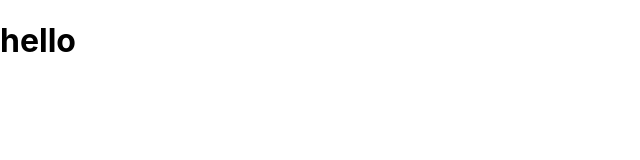
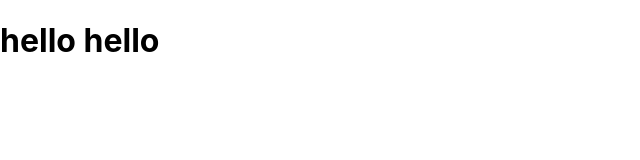
Before and after one commit to Jueun97/25degree, a React (Create React App) app: page / in a window 1280 px wide. Shown: the top 160 px of the page, without its empty margins (0-640 px from the left). Built offline with nearby package versions, Linux system fonts and the light colour scheme.

Commit message:
Add files via upload

```diff
--- a/src/app.jsx
+++ b/src/app.jsx
@@ -1,9 +1,7 @@
-import './app.css';
+import "./app.css";
 
 function App() {
-  return (
-    <h1>hello</h1>
-  );
+  return <h1>hello hello</h1>;
 }
 
 export default App;
```
